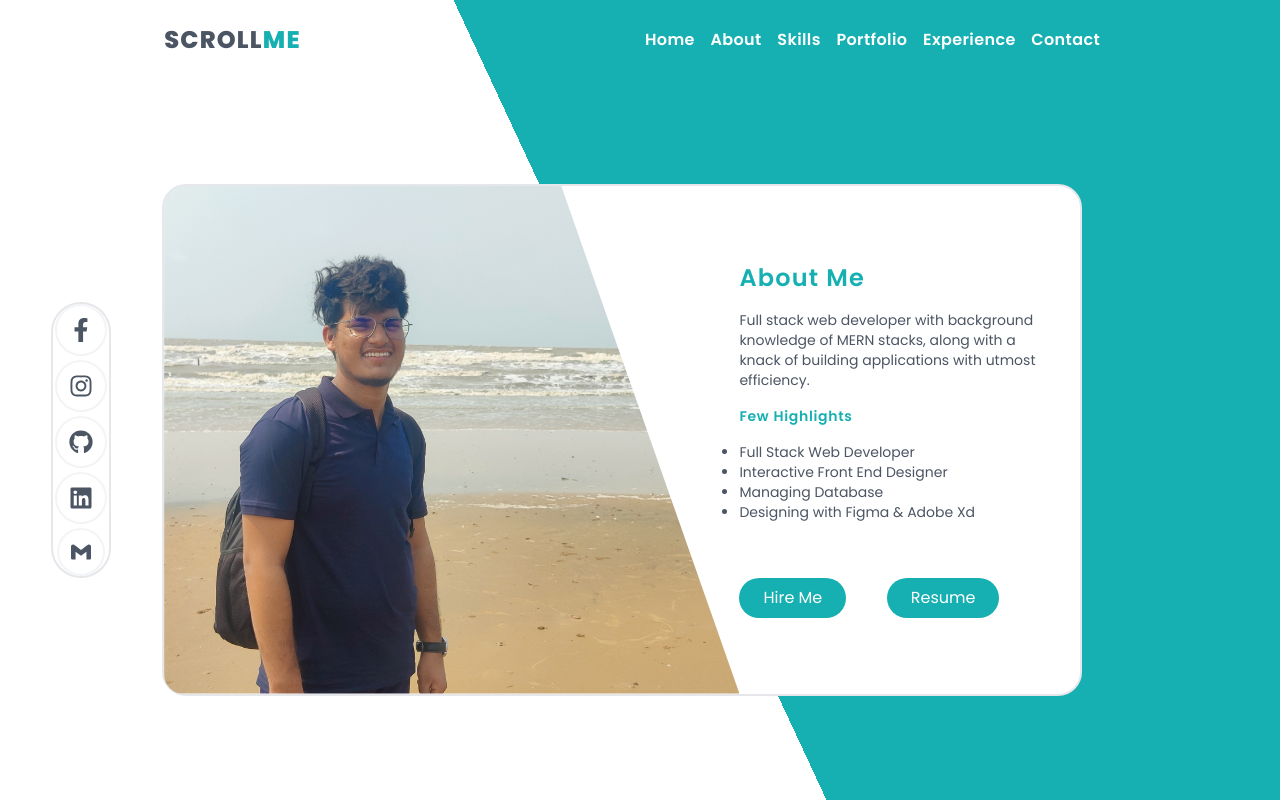
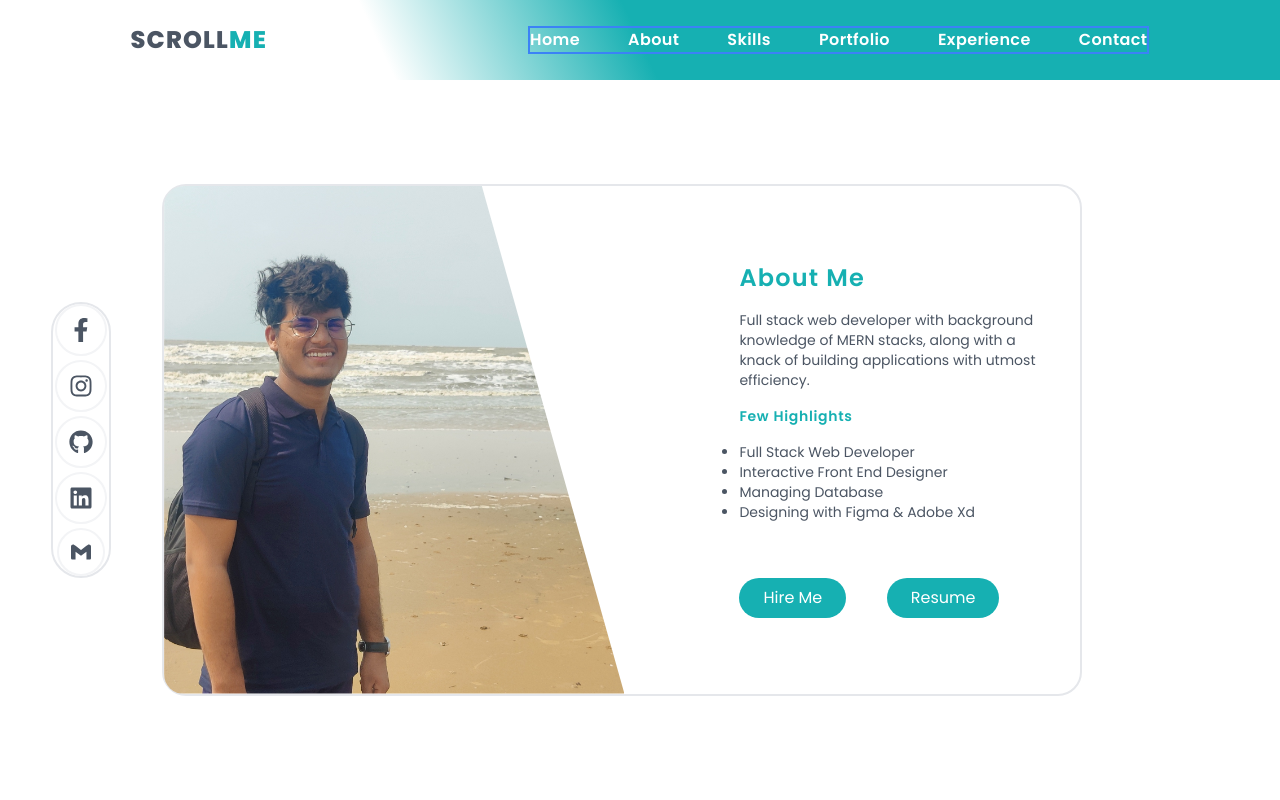
Before and after one commit to saurabhbakolia/Portfolio-Website, a React (Create React App) app: page /about in a window 1280 px wide. Built offline with nearby package versions, Linux system fonts and the light colour scheme.

Commit message:
Burger added

```diff
--- a/package.json
+++ b/package.json
@@ -12,6 +12,7 @@
     "@testing-library/react": "^13.4.0",
     "@testing-library/user-event": "^13.5.0",
     "antd": "^5.0.4",
+    "hamburger-react": "^2.5.0",
     "react": "^18.2.0",
     "react-dom": "^18.2.0",
     "react-icons": "^4.7.1",
--- a/src/components/AboutPage.js
+++ b/src/components/AboutPage.js
@@ -13,9 +13,8 @@ const AboutPage = () => {
                     <div className='w-[15%] h-[89.90vh]'><SocialMediaIcons /></div>
                     <div className='flex justify-between items-center w-[85%] h-[64vh] mr-[15.5%] border-2 border-gray-200 bg-white rounded-3xl'>
                         <div className='w-[68%] text-center about__page__Div h-full '>
-                            <img src={Image} alt="code_image" className='object-cover h-full w-[full]' />
+                            {/* <img src={Image} alt="code_image" className='object-cover h-full w-[full]' /> */}
                             <div className='about__photo__div'></div>
-                            <h2 className='pt-6 text-2xl text-white font-semibold tracking-widest'>Code Never Lie</h2>
                         </div>
                         <div className='w-[40%] flex-col space-y-4 bg-white pr-6'>
                             <h3 className='text-[#16B0B2] text-2xl font-medium tracking-wider font-semibold'>About Me</h3>
--- /dev/null
+++ b/src/components/Menu/Burger.js
@@ -0,0 +1,30 @@
+import React, { useState } from 'react'
+import { Rotate as Hamburger } from 'hamburger-react'
+import { Link } from 'react-router-dom';
+
+
+const Burger = () => {
+  const [isOpen, setOpen] = useState(false)
+  const transProp = isOpen ? 'transition duration-[20000] ease-out  px-6 py-2 flex flex-col justify-start items-start border-2 border-red-600 w-[60vw] h-[60vh] fixed top-0 right-0 bg-[#16B0B2] translate-x-[0%]' : 'px-6 py-2 flex flex-col justify-start items-start border-2 border-red-600 w-[60vw] h-[60vh] fixed top-0 right-0 bg-[#16B0B2] translate-x-[100%] transition duration-[30000] ease-out ';
+
+  console.log(transProp);
+  return (
+    <div className='transition-all duration-[20000]'>
+      <div className='fixed right-4 top-2 z-10'><Hamburger toggled={isOpen} toggle={setOpen} /></div>
+      <div className={transProp}>
+        <div className="mt-10 text-base text-white font-semibold tracking-wider">
+          <ul className="flex flex-col justify-evenly items-start tracking-wide space-y-4">
+            <li className="cursor-pointer"><Link to='/'>Home</Link></li>
+            <li className="cursor-pointer"><Link to='/about'>About</Link></li>
+            <li className="cursor-pointer"><Link to='/skills'>Skills</Link></li>
+            <li className="cursor-pointer"><Link to='/portfolio'>Portfolio</Link></li>
+            <li className="cursor-pointer"><Link to='/exp'>Experience</Link></li>
+            <li className="cursor-pointer"><Link to='/contact'>Contact</Link></li>
+          </ul>
+        </div>
+      </div>
+    </div>
+  )
+}
+
+export default Burger
--- /dev/null
+++ b/src/components/Menu/Menu.js
@@ -0,0 +1,25 @@
+import React from 'react'
+import { Link } from 'react-router-dom';
+import Burger from './Burger'
+
+const Menu = () => {
+    return (
+        <div className='flex justify-between items-center'>
+            <div className="hidden md:block text-base text-white font-semibold tracking-wider border-2 border-blue-500">
+                <ul className="flex justify-evenly tracking-wide space-x-12">
+                    <li className="cursor-pointer"><Link to='/'>Home</Link></li>
+                    <li className="cursor-pointer"><Link to='/about'>About</Link></li>
+                    <li className="cursor-pointer"><Link to='/skills'>Skills</Link></li>
+                    <li className="cursor-pointer"><Link to='/portfolio'>Portfolio</Link></li>
+                    <li className="cursor-pointer"><Link to='/exp'>Experience</Link></li>
+                    <li className="cursor-pointer"><Link to='/contact'>Contact</Link></li>
+                </ul>
+            </div>
+            <div className='transition-all duration-1000 md:hidden text-gray-600 burger border-2 border-gray-600'>
+                <Burger />
+            </div>
+        </div>
+    )
+}
+
+export default Menu
--- a/src/components/Navbar.js
+++ b/src/components/Navbar.js
@@ -1,26 +1,19 @@
 import React from "react";
-import { Link } from 'react-router-dom';
+// import { Link } from 'react-router-dom';
+import Menu from './Menu/Menu'
 
 const Navbar = () => {
     return (
-        <>
-            <navbar className="flex justify-around items-center h-[10vh]">
+        <div className="navbar">
+            <div className="flex justify-around items-center h-[10vh]">
                 <div>
                     <h1 className="font-extrabold text-2xl text-gray-600 tracking-wider cursor-pointer">SCROLL<span className="text-gray-600 md:text-[#16B0B2]">ME</span></h1>
                 </div>
-                <div className="w-[38%] text-base text-white font-semibold tracking-wider">
-                    <ul className="flex justify-evenly tracking-wide">
-                        <li className="cursor-pointer"><Link to='/'>Home</Link></li>
-                        <li className="cursor-pointer"><Link to='/about'>About</Link></li>
-                        <li className="cursor-pointer"><Link to='/skills'>Skills</Link></li>
-                        <li className="cursor-pointer"><Link to='/portfolio'>Portfolio</Link></li>
-                        <li className="cursor-pointer"><Link to='/exp'>Experience</Link></li>
-                        <li className="cursor-pointer"><Link to='/contact'>Contact</Link></li>
-                    </ul>
+                <div>
+                    <Menu />
                 </div>
-            </navbar>
-
-        </>
+            </div>
+        </div>
     );
 };
 
--- a/src/index.css
+++ b/src/index.css
@@ -1,11 +1,13 @@
 @import url('https://fonts.googleapis.com/css2?family=Poppins:ital,wght@0,100;0,200;0,300;0,400;0,500;0,600;0,700;0,800;0,900;1,100;1,200;1,300;1,400;1,500;1,600;1,700;1,800;1,900&display=swap');
-*{
-  margin:0;
-  padding:0;
+
+* {
+  margin: 0;
+  padding: 0;
   box-sizing: border-box;
   font-family: 'Poppins', sans-serif;
   /* outline:2px solid red; */
 }
+
 body {
   margin: 0;
   font-family: -apple-system, BlinkMacSystemFont, 'Segoe UI', 'Roboto', 'Oxygen',
@@ -25,17 +27,71 @@ code {
 @tailwind utilities;
 
 
-.landing_page_bg{
-  background-image: linear-gradient(65deg, transparent 50%, #16B0B2 50%);
+.navbar {
+  background-image: linear-gradient(65deg, transparent 30%, #16B0B2 50%);
 }
 
-.about__page__Div{
+
+
+/* .about__page__Div {} */
+
+/* .about__page__Div img { */
+/* clip-path: polygon(0 0%, 69% 0, 100% 100%, 0% 100%); */
+/* clip-path: polygon(72% 0, 87% 6%, 100% 83%, 95% 91%, 87% 97%, 76% 100%, 0 100%, 0% 43%, 0 0); */
+/* border-bottom-right-radius: 0;
+  border-top-right-radius: 0;
+  border-top-left-radius: 20px;
+  border-bottom-left-radius: 20px; */
+/* } */
+
+/* clip-path: polygon(72% 0, 87% 6%, 100% 83%, 95% 91%, 87% 97%, 76% 100%, 0 100%, 0% 43%, 0 0); */
+
+/* .about__photo__div {
+  clip-path: polygon(0 0%, 69% 0, 100% 100%, 0% 100%);
+  border-bottom-right-radius: 0;
+  border-top-right-radius: 0;
+  border-top-left-radius: 20px;
+  border-bottom-left-radius: 20px;
+} */
+
+/* *! Media queries */
+
+
+@media only screen and (max-width: 600px) {}
+
+@media only screen and (max-width: 768px) {}
+
+@media only screen and (max-width: 1024px) {
+  .landing_page_bg {
+    background-image: linear-gradient(65deg, transparent 50%, #fff 50%);
+  }
+
+  .about__photo__div {
+    width: 80%;
+    height: 100%;
+    background: url('./assets/portfolio.jpg');
+    background-position: center;
+    background-repeat: no-repeat;
+    background-size: cover;
+    border-top-left-radius: 25px;
+    border-bottom-left-radius: 25px;
+  }
 }
-.about__page__Div img{
-  clip-path: polygon(0 0%, 69% 0, 100% 100%, 0% 100%);
-  /* clip-path: polygon(72% 0, 87% 6%, 100% 83%, 95% 91%, 87% 97%, 76% 100%, 0 100%, 0% 43%, 0 0); */
-  border-bottom-right-radius: 0;
-  border-top-right-radius: 0 ;
-  border-top-left-radius: 20px ;
-  border-bottom-left-radius: 20px ;
+
+@media only screen and (min-width: 1280px) {
+  .about__photo__div {
+    width: 80%;
+    height: 100%;
+    background: url('./assets/portfolio.jpg');
+    background-position: center;
+    background-repeat: no-repeat;
+    background-size: cover;
+    border-top-left-radius: 25px;
+    border-bottom-left-radius: 25px;
+    clip-path: polygon(0 0%, 69% 0, 100% 100%, 0% 100%);
+    border-bottom-right-radius: 0;
+    border-top-right-radius: 0;
+    border-top-left-radius: 20px;
+    border-bottom-left-radius: 20px;
+  }
 }
--- a/src/index.js
+++ b/src/index.js
@@ -6,9 +6,9 @@ import reportWebVitals from './reportWebVitals';
 
 const root = ReactDOM.createRoot(document.getElementById('root'));
 root.render(
-  <React.StrictMode>
-    <App />
-  </React.StrictMode>
+
+  <App />
+
 );
 
 // If you want to start measuring performance in your app, pass a function
```
Also changed, not shown: 1 other file (tests, documents, lock files or other folders).
